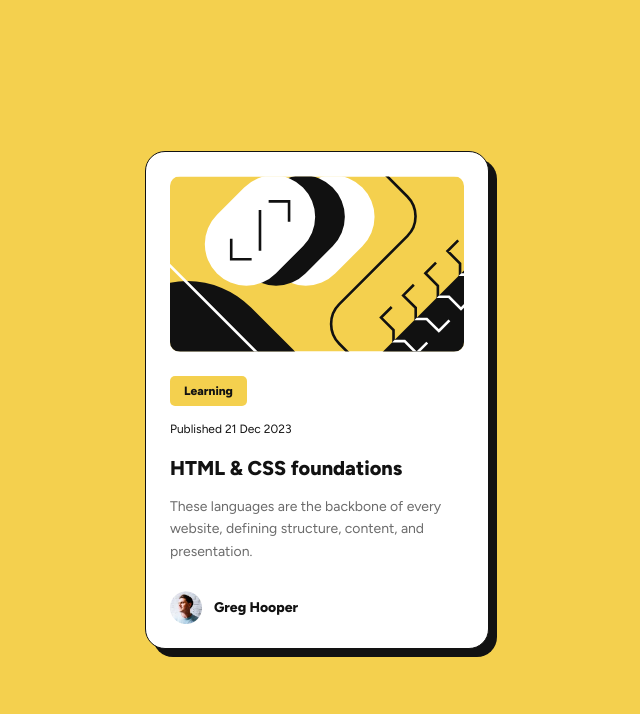
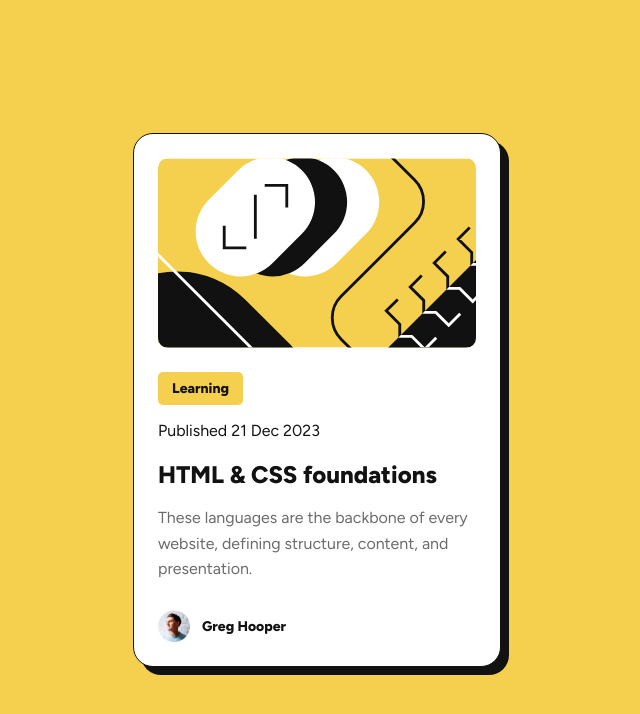
Before and after one commit to KrisvHeij/blog-preview-card, a plain HTML site: page index.html in a window 1280 px wide. Shown: the whole page, without its empty margins (323-963 px from the left). Drawn offline with Linux system fonts and the light colour scheme.

Commit message:
Updated style.css

```diff
--- a/index.html
+++ b/index.html
@@ -25,7 +25,7 @@
         </div>
         <div class="article-main-text">
           <a href="#">
-          <h2 class="article-header">HTML & CSS foundations</h2>
+          <h1 class="article-header">HTML & CSS foundations</h1>
           </a>
           <p class="article-description">These languages are the backbone of every website, defining structure, content, and presentation.</p>
         </div>
--- a/style.css
+++ b/style.css
@@ -46,7 +46,8 @@ a {
 /* Article styling */
 
 .article {
-  max-width: 21.5rem;
+  max-width: 23rem;
+  /* height: 32.5rem; */
   background-color: var(--c-white);
   padding: 1.5rem;
   border-radius: 20px;
@@ -70,7 +71,7 @@ a {
   padding: 0.5rem 0.875rem;
   border-radius: 5px;
   background-color: var(--c-yellow);
-  font-size: 0.75rem;
+  font-size: 0.875rem;
   font-weight: var(--fw-800);
 }
 
@@ -119,4 +120,13 @@ a {
     height: auto;
   }
 
+  .article-date,
+  .article-description {
+    font-size: 1rem;
+  }
+
+  .article-header {
+    font-size: 1.5rem;
+  }
+
 }
```
